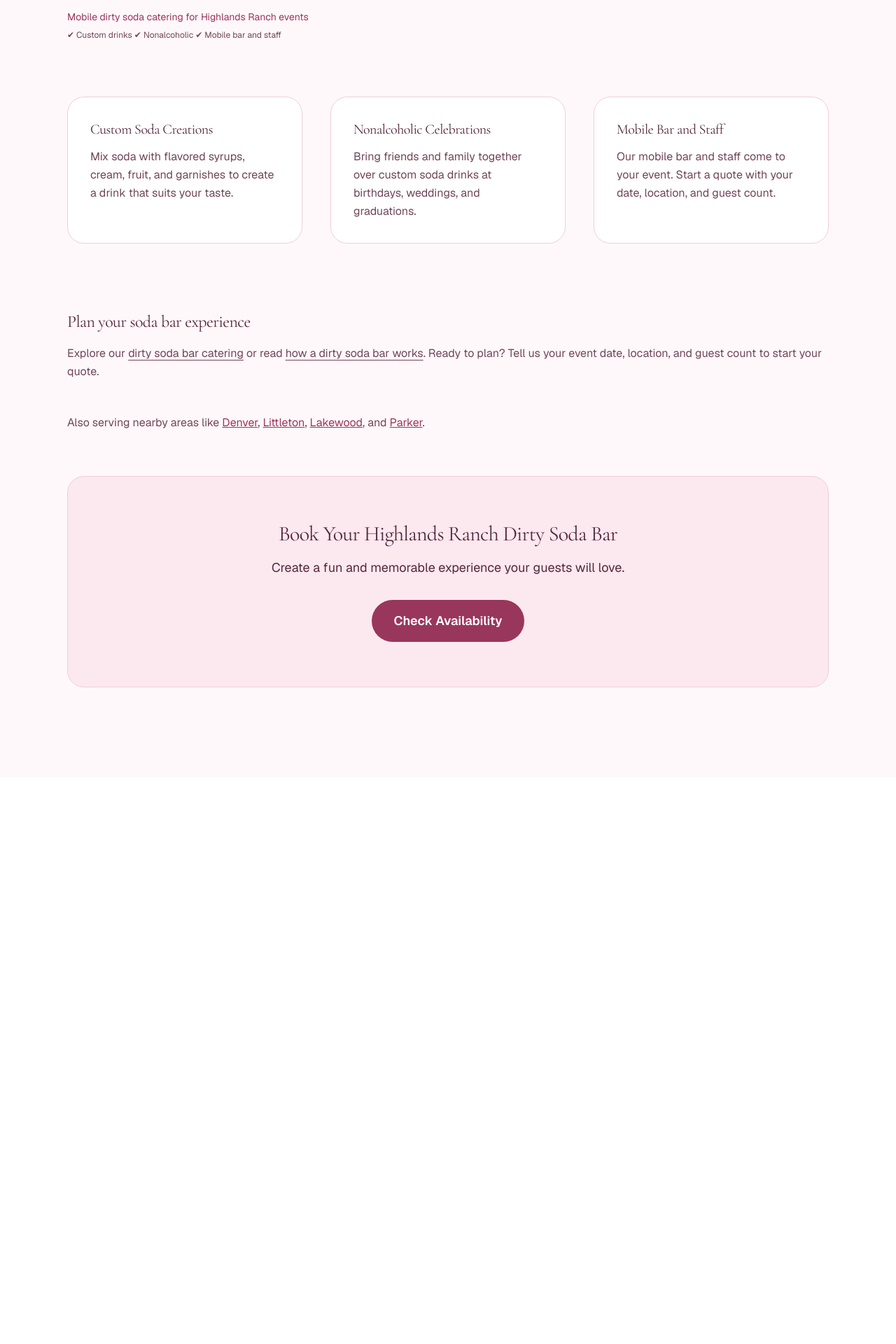
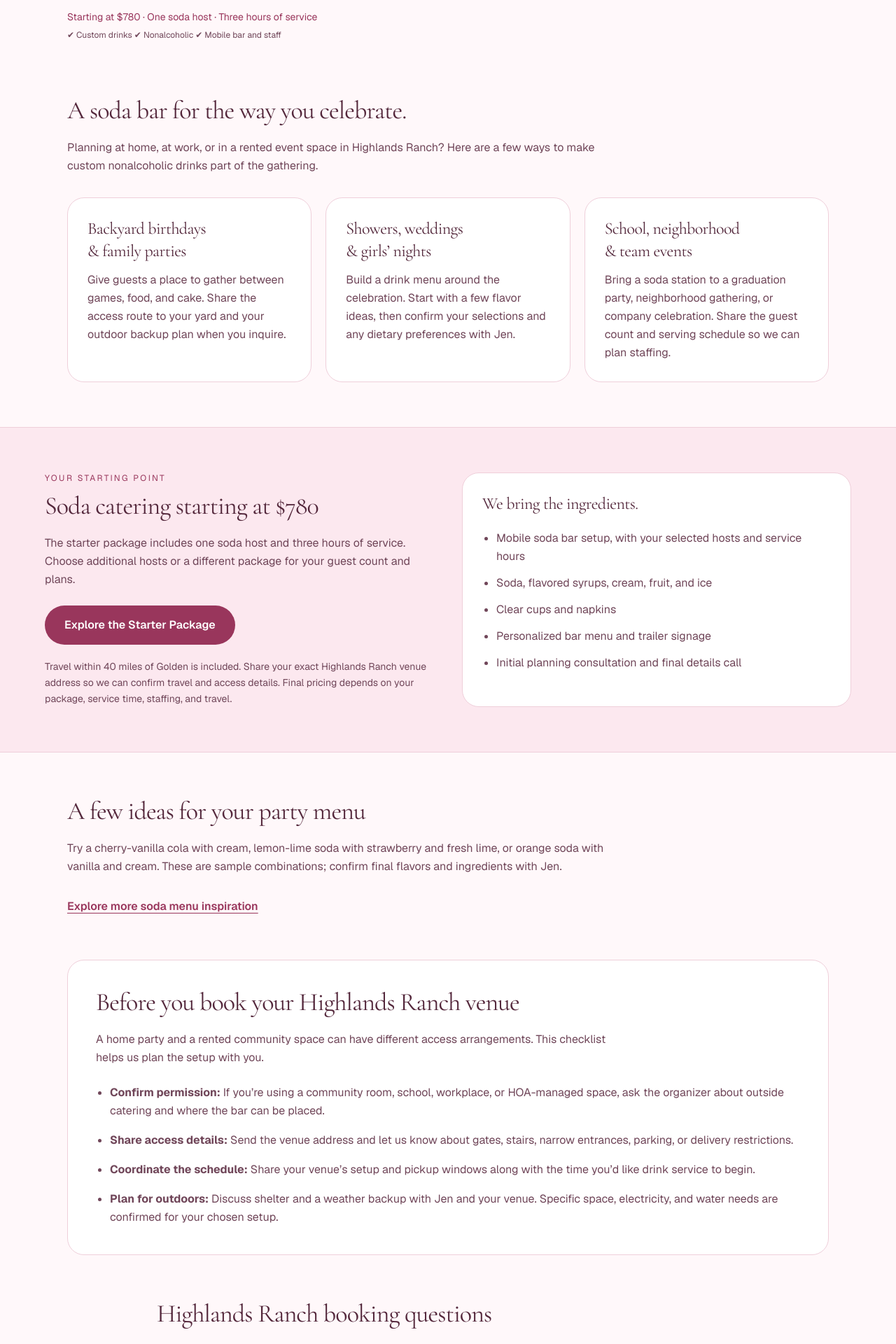
Before and after one commit to waynesummers12/tap-toast-web, a Next.js app: page /dirty-soda-bar-highlands-ranch in a window 1280 px wide. Shown: the part 700-2620 px from the top of the page at 70% size. Before the commit the page ends 1810 px from the top, so only its background shows below. Built offline with nearby package versions, Linux system fonts and the light colour scheme.

Commit message:
Expand Highlands Ranch soda catering and planning information

```diff
--- a/src/app/dirty-soda-bar-highlands-ranch/page.tsx
+++ b/src/app/dirty-soda-bar-highlands-ranch/page.tsx
@@ -6,7 +6,7 @@ import Link from "next/link"
 
 export const metadata = {
   title: "Dirty Soda Bar Catering in Highlands Ranch | Tap & Toast",
-  description: "Mobile dirty soda bar catering for birthdays, weddings, and celebrations in Highlands Ranch, Colorado. Custom nonalcoholic drinks and staff. Get a soda party quote.",
+  description: "Plan your Highlands Ranch soda party: packages from $780, hosts and ingredients included. Explore drink ideas, venue planning tips, and event quotes.",
   alternates: { canonical: "https://www.coloradotapandtoast.com/dirty-soda-bar-highlands-ranch" },
 }
 
@@ -27,7 +27,7 @@ export default function DirtySodaBarHighlandsRanchPage() {
             "provider": {
               "@type": "LocalBusiness",
               "name": "Tap & Toast Mobile Bar",
-              "url": "https://coloradotapandtoast.com"
+              "url": "https://www.coloradotapandtoast.com"
             },
             "serviceType": "Dirty Soda Bar Catering",
             "description": "Mobile dirty soda bar catering for events across Highlands Ranch, Colorado.",
@@ -48,9 +48,7 @@ export default function DirtySodaBarHighlandsRanchPage() {
           </h1>
 
           <p className="text-xl max-w-xl text-[#704659] leading-relaxed">
-            Planning a birthday, wedding, or celebration in Highlands Ranch? Our mobile dirty soda bar
-            brings custom nonalcoholic drinks and staff to your event. Guests can choose
-            combinations of soda, flavored syrups, cream, fruit, and garnishes.
+            From backyard birthdays and bridal showers to graduations and company celebrations, bring a mobile dirty soda bar to your Highlands Ranch event. We supply the soda hosts, drinks, and ingredients—you bring your favorite people.
           </p>
 
           <div className="mt-10">
@@ -63,7 +61,7 @@ export default function DirtySodaBarHighlandsRanchPage() {
             </Link>
 
             <p className="text-sm text-[#99365c] mt-6">
-              Mobile dirty soda catering for Highlands Ranch events
+              Starting at $780 · One soda host · Three hours of service
             </p>
 
             <p className="text-xs text-[#704659] mt-2">
@@ -75,7 +73,7 @@ export default function DirtySodaBarHighlandsRanchPage() {
         <div>
           <Image
             src="/dirty-soda-bar.jpg"
-            alt="Dirty Soda Bar Highlands Ranch Event"
+            alt="A celebration around the Tap & Toast mobile soda bar"
             width={1200}
             height={700}
             className="w-full rounded-t-[5rem] rounded-b-3xl object-cover border-8 border-white shadow-sm"
@@ -86,20 +84,70 @@ export default function DirtySodaBarHighlandsRanchPage() {
         </div>
       </section>
 
-      {/* FEATURES */}
-      <section className="px-8 pb-24 max-w-6xl mx-auto grid md:grid-cols-3 gap-10">
-        {[
-          ["Custom Soda Creations", "Mix soda with flavored syrups, cream, fruit, and garnishes to create a drink that suits your taste."],
-          ["Nonalcoholic Celebrations", "Bring friends and family together over custom soda drinks at birthdays, weddings, and graduations."],
-          ["Mobile Bar and Staff", "Our mobile bar and staff come to your event. Start a quote with your date, location, and guest count."]
-        ].map(([title, description]) => (
-          <div key={title} className="bg-white p-8 rounded-3xl border border-[#efcfda] hover:border-[#99365c] transition">
-            <h3 className="text-xl font-semibold mb-3">{title}</h3>
-            <p className="text-[#704659] leading-relaxed">
-              {description}
-            </p>
+      <section className="mx-auto max-w-6xl px-6 pb-16 md:px-8" aria-labelledby="highlands-occasions">
+        <h2 id="highlands-occasions" className="mb-5 text-3xl md:text-4xl">A soda bar for the way you celebrate.</h2>
+        <p className="mb-8 max-w-3xl leading-relaxed text-[#704659]">Planning at home, at work, or in a rented event space in Highlands Ranch? Here are a few ways to make custom nonalcoholic drinks part of the gathering.</p>
+        <div className="grid gap-5 md:grid-cols-3">
+          {[
+            ["Backyard birthdays & family parties", "Give guests a place to gather between games, food, and cake. Share the access route to your yard and your outdoor backup plan when you inquire."],
+            ["Showers, weddings & girls’ nights", "Build a drink menu around the celebration. Start with a few flavor ideas, then confirm your selections and any dietary preferences with Jen."],
+            ["School, neighborhood & team events", "Bring a soda station to a graduation party, neighborhood gathering, or company celebration. Share the guest count and serving schedule so we can plan staffing."],
+          ].map(([title, body]) => <div key={title} className="rounded-3xl border border-[#efcfda] bg-white p-7"><h3 className="mb-3 text-2xl">{title}</h3><p className="leading-relaxed text-[#704659]">{body}</p></div>)}
+        </div>
+      </section>
+
+      <section className="border-y border-[#efcfda] bg-[#fce8ef] px-6 py-16 md:px-8" aria-labelledby="highlands-package">
+        <div className="mx-auto grid max-w-6xl gap-10 md:grid-cols-2">
+          <div>
+            <p className="mb-3 text-xs uppercase tracking-[0.2em] text-[#99365c]">Your starting point</p>
+            <h2 id="highlands-package" className="mb-5 text-3xl md:text-4xl">Soda catering starting at $780</h2>
+            <p className="mb-6 leading-relaxed text-[#704659]">The starter package includes one soda host and three hours of service. Choose additional hosts or a different package for your guest count and plans.</p>
+            <Link href="/book?service=soda&tier=taste" className="inline-block rounded-full bg-[#99365c] px-7 py-4 text-center font-semibold text-white hover:bg-[#772443]">Explore the Starter Package</Link>
+            <p className="mt-5 text-sm leading-relaxed text-[#704659]">Travel within 40 miles of Golden is included. Share your exact Highlands Ranch venue address so we can confirm travel and access details. Final pricing depends on your package, service time, staffing, and travel.</p>
           </div>
-        ))}
+          <div className="rounded-3xl border border-[#efcfda] bg-white p-7">
+            <h3 className="mb-5 text-2xl">We bring the ingredients.</h3>
+            <ul className="list-disc space-y-3 pl-5 leading-relaxed text-[#704659]">
+              <li>Mobile soda bar setup, with your selected hosts and service hours</li>
+              <li>Soda, flavored syrups, cream, fruit, and ice</li>
+              <li>Clear cups and napkins</li>
+              <li>Personalized bar menu and trailer signage</li>
+              <li>Initial planning consultation and final details call</li>
+            </ul>
+          </div>
+        </div>
+      </section>
+
+      <section className="mx-auto max-w-6xl px-6 py-16 md:px-8" aria-labelledby="highlands-flavors">
+        <h2 id="highlands-flavors" className="mb-5 text-3xl md:text-4xl">A few ideas for your party menu</h2>
+        <p className="mb-8 max-w-3xl leading-relaxed text-[#704659]">Try a cherry-vanilla cola with cream, lemon-lime soda with strawberry and fresh lime, or orange soda with vanilla and cream. These are sample combinations; confirm final flavors and ingredients with Jen.</p>
+        <Link href="/dirty-soda-bar#soda-menu-heading" className="font-semibold text-[#99365c] underline underline-offset-4">Explore more soda menu inspiration</Link>
+      </section>
+
+      <section className="mx-auto max-w-6xl px-6 pb-16 md:px-8" aria-labelledby="highlands-venue">
+        <div className="rounded-3xl border border-[#efcfda] bg-white p-7 sm:p-10">
+          <h2 id="highlands-venue" className="mb-5 text-3xl md:text-4xl">Before you book your Highlands Ranch venue</h2>
+          <p className="mb-6 max-w-3xl leading-relaxed text-[#704659]">A home party and a rented community space can have different access arrangements. This checklist helps us plan the setup with you.</p>
+          <ul className="list-disc space-y-4 pl-5 leading-relaxed text-[#704659]">
+            <li><strong>Confirm permission:</strong> If you’re using a community room, school, workplace, or HOA-managed space, ask the organizer about outside catering and where the bar can be placed.</li>
+            <li><strong>Share access details:</strong> Send the venue address and let us know about gates, stairs, narrow entrances, parking, or delivery restrictions.</li>
+            <li><strong>Coordinate the schedule:</strong> Share your venue’s setup and pickup windows along with the time you’d like drink service to begin.</li>
+            <li><strong>Plan for outdoors:</strong> Discuss shelter and a weather backup with Jen and your venue. Specific space, electricity, and water needs are confirmed for your chosen setup.</li>
+          </ul>
+        </div>
+      </section>
+
+      <section className="mx-auto max-w-4xl px-6 pb-16 md:px-8" aria-labelledby="highlands-questions">
+        <h2 id="highlands-questions" className="mb-8 text-3xl md:text-4xl">Highlands Ranch booking questions</h2>
+        <div className="space-y-3">
+          {[
+            ["Is this a soda shop we can visit?", "We’re a mobile event catering service, not a walk-in soda shop. Book us to bring the soda bar and hosts to your celebration."],
+            ["Do I need to buy soda, ice, or cups?", "No. We provide soda, syrups, cream, fruit, ice, clear cups, and napkins. We’ll confirm your menu with you during planning."],
+            ["Can I book a school or neighborhood event?", "Yes—share the event date, location, guest count, and serving schedule. Confirm venue permission and access with your organizer so we can plan the setup together."],
+            ["Can you accommodate dietary preferences?", "Tell Jen about allergies or dietary preferences before booking. Specific ingredients, alternatives, and allergen accommodations need to be confirmed in advance."],
+            ["How do I check my date and price?", "Open the soda quote, choose your package, and enter your event details. For venue or setup questions, call Jen at 720-643-9690."],
+          ].map(([question, answer]) => <details key={question} className="rounded-2xl border border-[#efcfda] bg-white p-6"><summary className="cursor-pointer font-semibold">{question}</summary><p className="mt-4 leading-relaxed text-[#704659]">{answer}</p></details>)}
+        </div>
       </section>
 
       <section className="px-8 pb-12 max-w-6xl mx-auto">
@@ -127,7 +175,7 @@ export default function DirtySodaBarHighlandsRanchPage() {
           </h2>
 
           <p className="mb-8 text-lg">
-            Create a fun and memorable experience your guests will love.
+            Share your Highlands Ranch venue, date, and guest count. We’ll help you plan the drinks and setup.
           </p>
 
           <Link
@@ -135,8 +183,9 @@ export default function DirtySodaBarHighlandsRanchPage() {
             prefetch
             className="inline-block bg-[#99365c] text-white px-8 py-4 rounded-full hover:bg-[#772443] font-semibold text-lg transition-colors duration-300"
           >
-            Check Availability
+            Plan Your Soda Party
           </Link>
+          <a href="tel:7206439690" className="mx-auto mt-5 block w-fit text-[#99365c] underline underline-offset-4">Questions about your venue? Call Jen · 720-643-9690</a>
 
         </div>
       </section>
```
